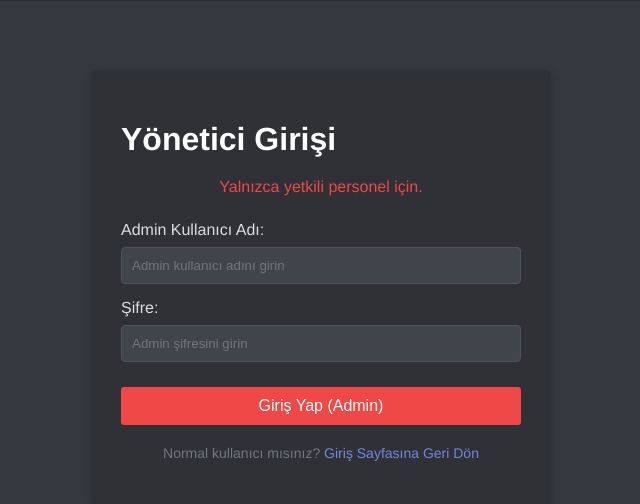
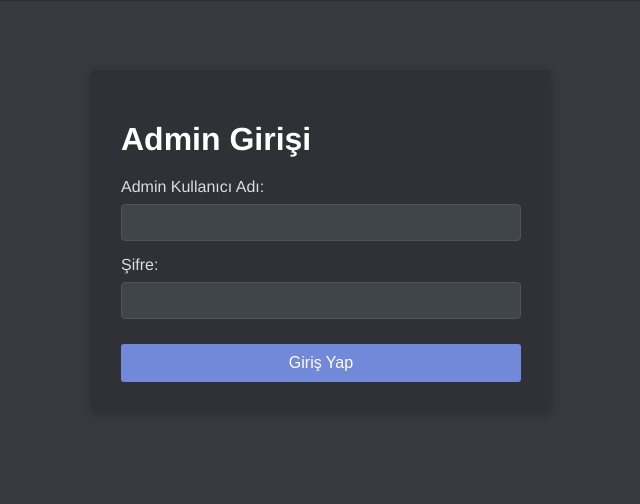
Before and after one commit to rw0rR/LAWIANDREW, a Flask app: page /admin/login in a window 1280 px wide. Shown: the part 38-542 px from the top of the page, without its empty margins (319-959 px from the left). Run offline with Flask 3, Linux system fonts and the light colour scheme.

Commit message:
Update admin_login.html

```diff
--- a/templates/admin_login.html
+++ b/templates/admin_login.html
@@ -1,34 +1,20 @@
 {% extends "base.html" %}
 
-{% block title %}Yönetici Girişi{% endblock %}
+{% block title %}Admin Girişi{% endblock %}
 
 {% block content %}
-    <div class="form-container">
-        <!-- form.css stilini kullanır -->
     <form method="POST">
-            <h1>Yönetici Girişi</h1>
-            <p style="color: #f04747; text-align: center; margin-bottom: 25px;">Yalnızca yetkili personel için.</p>
-
+        <h1>Admin Girişi</h1>
         {% if error %}
-                <!-- Hata mesajı stili style.css'deki .error-message ile uyumludur -->
-                <div class="error-message">{{ error }}</div>
+            <p style="color: #f04747; text-align: center;">{{ error }}</p>
         {% endif %}
 
         <label for="username">Admin Kullanıcı Adı:</label>
-            <input type="text" id="username" name="username" required placeholder="Admin kullanıcı adını girin">
+        <input type="text" id="username" name="username" required>
 
         <label for="password">Şifre:</label>
-            <input type="password" id="password" name="password" required placeholder="Admin şifresini girin">
+        <input type="password" id="password" name="password" required>
 
-            <button type="submit" style="background-color: #f04747;">Giriş Yap (Admin)</button>
-
-            <div style="text-align: center; margin-top: 20px; font-size: 14px;">
-                <p style="color: #72767d;">Normal kullanıcı mısınız?
-                    <a href="{{ url_for('login') }}" style="color: #7289da; text-decoration: none; font-weight: 500;">
-                        Giriş Sayfasına Geri Dön
-                    </a>
-                </p>
-            </div>
+        <button type="submit">Giriş Yap</button>
     </form>
-    </div>
 {% endblock %}
```
Lines whose indentation alone changed are shown as unchanged.
